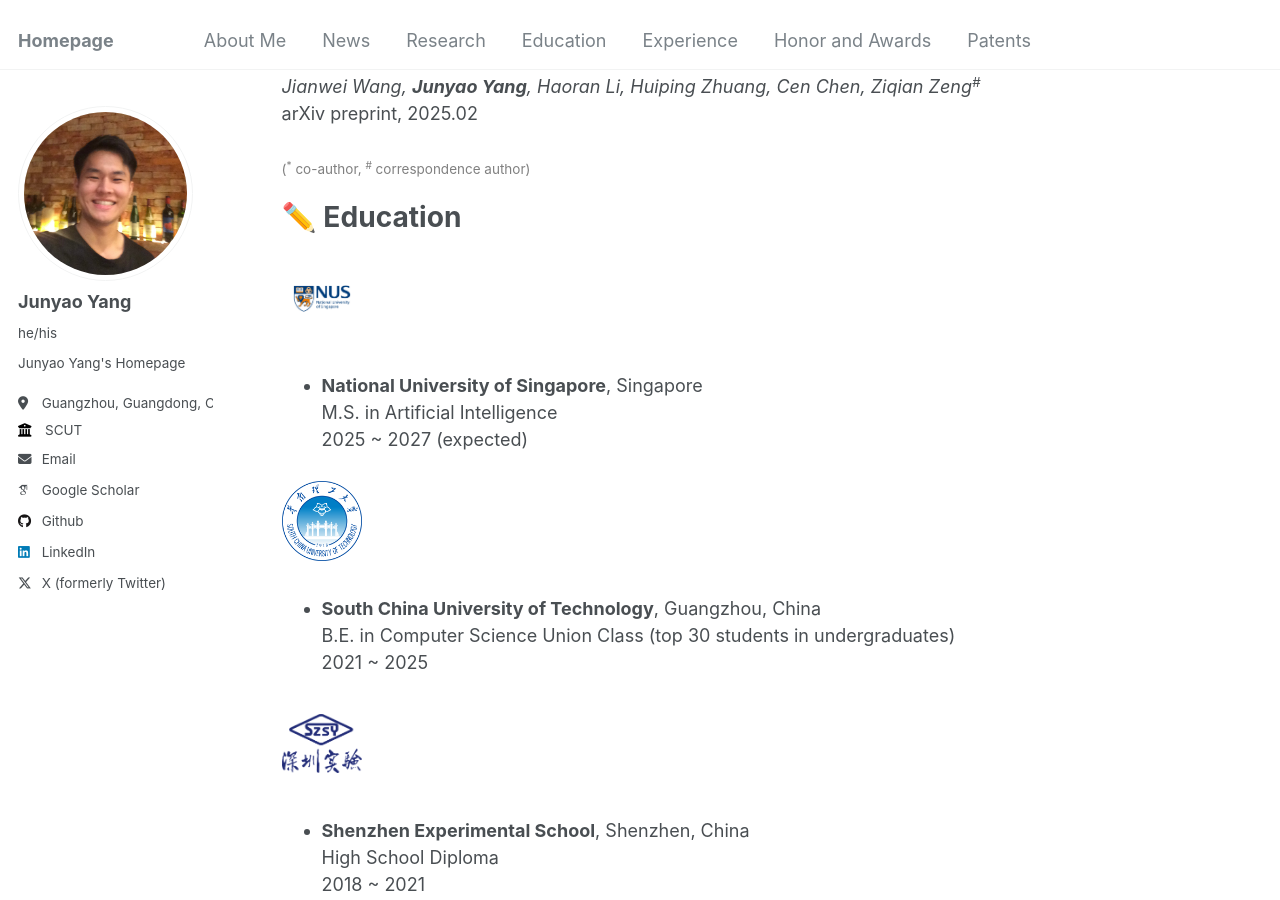
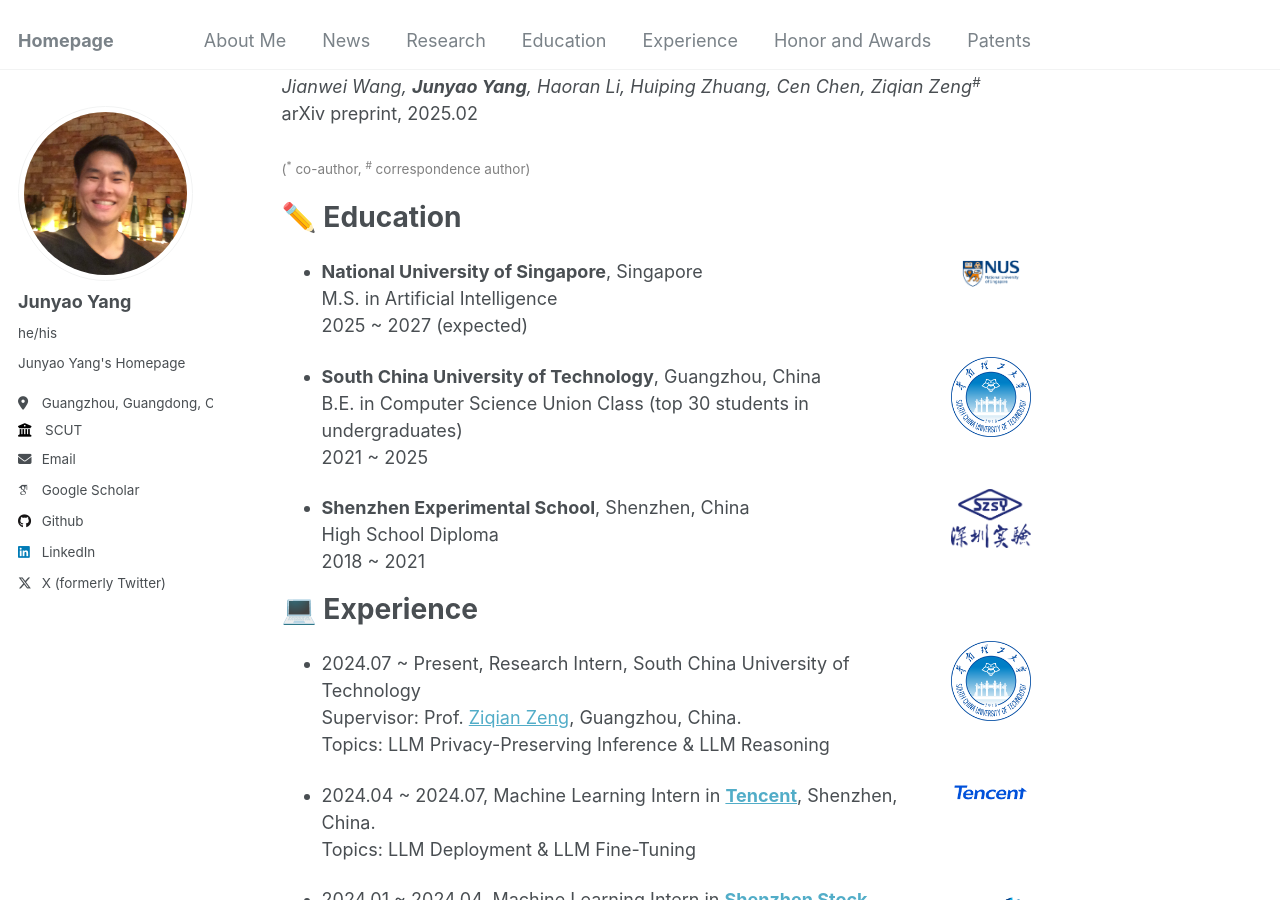
Before and after one commit to jyyang26/jyyang26.github.io, a Jekyll site: the page built from _pages/about.md, in a window 1280 px wide and 900 px high, scrolled down 1519 px. Built offline with Jekyll 4.4.1, drawn with Linux system fonts in a browser that asks for light colours; some web fonts are replaced.

Commit message:
Update about.md

```diff
--- a/_pages/about.md
+++ b/_pages/about.md
@@ -51,19 +51,19 @@ arXiv preprint, 2025.02 <br>
 
 ✏️ Education
 ======
-<p style="display: flex; align-items: center; height: 100px;">
+<p>
     <img src="images/NUS.jpg" alt="NUS" style="float: right; margin-right: 20px;; width: 80px; height: 49.61151079px;">
 </p>
 - **National University of Singapore**, Singapore <br>
   M.S. in Artificial Intelligence <br>
   2025 ~ 2027 (expected) <br>
-<p style="display: flex; align-items: center; height: 100px;">
+<p>
     <img src="images/South_China_University_of_Technology_Logo_(Since_2022).svg.png" alt="SCUT" style="float: right; margin-right: 20px;; width: 80px; height: 80px;">
 </p>
 - **South China University of Technology**, Guangzhou, China
   B.E. in Computer Science Union Class (top 30 students in undergraduates)
   2021 ~ 2025
-<p style="display: flex; align-items: center; height: 100px;">
+<p>
     <img src="images/SZSY_Logo.png" alt="SZSY" style="float: right; margin-right: 20px;; width: 80px; height: 59.07356948px;">
 </p>
 - **Shenzhen Experimental School**, Shenzhen, China
@@ -72,26 +72,26 @@ arXiv preprint, 2025.02 <br>
 
 💻 Experience
 ======
-<p style="display: flex; align-items: center; height: 100px;">
+<p>
     <img src="images/South_China_University_of_Technology_Logo_(Since_2022).svg.png" alt="SCUT" style="float: right; margin-right: 20px;; width: 80px; height: 80px;">
 </p>
 - 2024.07 ~ Present, Research Intern, South China University of Technology <br>
   Supervisor: Prof. [Ziqian Zeng](https://ziqianzeng.github.io/),     Guangzhou, China. <br>
   Topics: LLM Privacy-Preserving Inference & LLM Reasoning <br>
 
-<p style="display: flex; align-items: center; height: 100px;">
+<p>
     <img src="images/Tencent.png" alt="Tencent" style="float: right; margin-right: 20px;; width: 80px; height: 32.89546716px;">
 </p>
 - 2024.04 ~ 2024.07, Machine Learning Intern in **[Tencent](https://kf.qq.com/)**,     Shenzhen, China. <br>
   Topics: LLM Deployment & LLM Fine-Tuning <br>
 
-<p style="display: flex; align-items: center; height: 100px;">
+<p>
     <img src="images/SZSE.jpg" alt="SZSE.jpg" style="float: right; margin-right: 20px;; width: 80px; height: 57.74834437px;">
 </p>
 - 2024.01 ~ 2024.04, Machine Learning Intern in **[Shenzhen Stock Exchange](https://www.szse.cn/English/index.html)**, Shenzhen, China. <br>
   Topics: LLM Acceleration & LLM Memory Utilization Optimization <br>
 
-<p style="display: flex; align-items: center; height: 100px;">
+<p>
     <img src="images/South_China_University_of_Technology_Logo_(Since_2022).svg.png" alt="SCUT" style="float: right; margin-right: 20px;; width: 80px; height: 80px;">
 </p>
 - 2023.06 ~ 2024.08, Research Intern in South China University of Technology <br>
```
